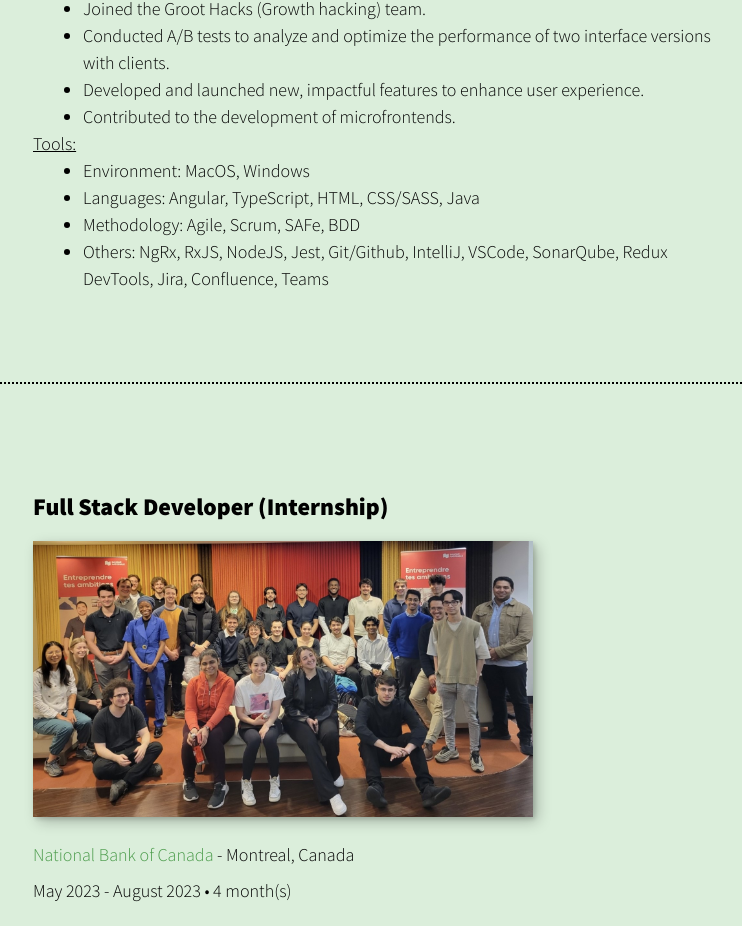
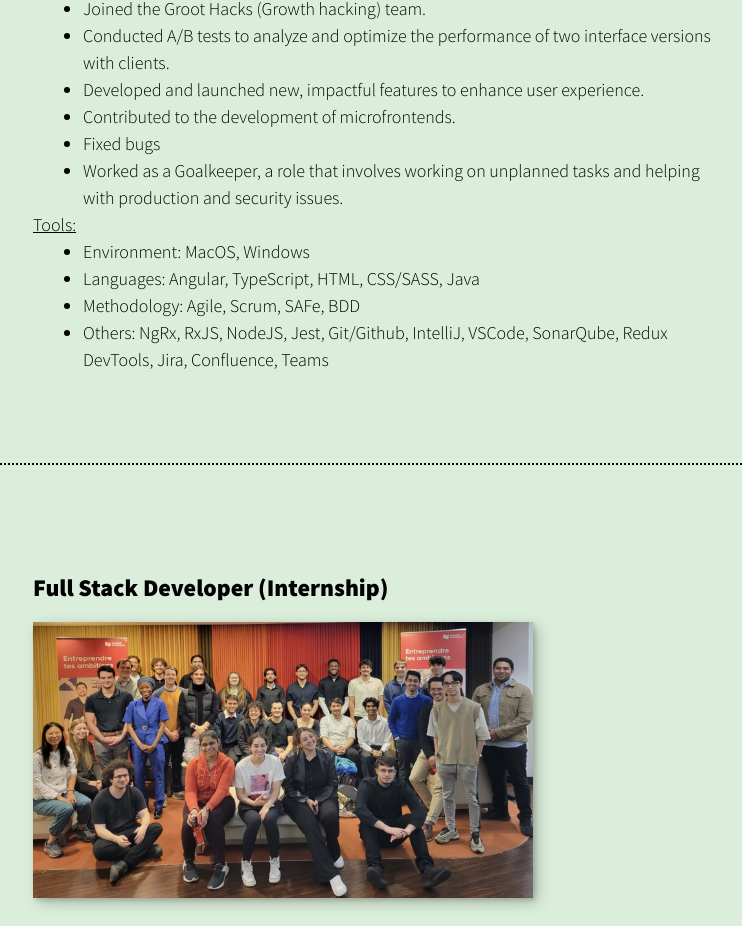
Before and after one commit to ThiiLuu79/tm_portfolio, a React (Create React App) app: page /Work in a window 1280 px wide. Shown: the part 1299-2225 px from the top of the page, without its empty margins (143-885 px from the left). Built offline with nearby package versions, Linux system fonts and the light colour scheme.

Commit message:
Updated workConstants

```diff
--- a/src/i18n/workConstants_en.js
+++ b/src/i18n/workConstants_en.js
@@ -7,7 +7,7 @@ export const INTACT_EXPERIENCE = {
     company: "Intact Financial Corporation",
     location: "Montreal, Canada",
     description: "Worked as a Software Developer in the Acquisition Department at Intact Financial Corporation.",
-    contributions: ["Joined the Groot Hacks (Growth hacking) team.", "Conducted A/B tests to analyze and optimize the performance of two interface versions with clients.", "Developed and launched new, impactful features to enhance user experience.", "Contributed to the development of microfrontends."],
+    contributions: ["Joined the Groot Hacks (Growth hacking) team.", "Conducted A/B tests to analyze and optimize the performance of two interface versions with clients.", "Developed and launched new, impactful features to enhance user experience.", "Contributed to the development of microfrontends.", "Fixed bugs", "Worked as a Goalkeeper, a role that involves working on unplanned tasks and helping with production and security issues."],
     tools: ["Environment: MacOS, Windows", "Languages: Angular, TypeScript, HTML, CSS/SASS, Java", "Methodology: Agile, Scrum, SAFe, BDD", "Others: NgRx, RxJS, NodeJS, Jest, Git/Github, IntelliJ, VSCode, SonarQube, Redux DevTools, Jira, Confluence, Teams"],
     imgAlt: "intact",
     companyLink: "https://www.intactfc.com/"
--- a/src/i18n/workConstants_fr.js
+++ b/src/i18n/workConstants_fr.js
@@ -7,7 +7,7 @@ export const INTACT_EXPERIENCE = {
     company: "Intact Corporation Financière",
     location: "Montréal, Canada",
     description: "Travaillé comme Développeur Logiciel dans le département d'Acquisition chez Intact Corporation Financière.",
-    contributions: ["Rejoint l'équipe Groot Hacks (Growth hacking).", "Conduit des tests A/B pour analyser et optimiser la performance de deux versions d'interface avec les clients.", "Développé et lancé de nouvelles fonctionnalités impactantes pour améliorer l'expérience utilisateur.", "Contribué au développement de microfrontends."],
+    contributions: ["Rejoint l'équipe Groot Hacks (Growth hacking).", "Conduit des tests A/B pour analyser et optimiser la performance de deux versions d'interface avec les clients.", "Développé et lancé de nouvelles fonctionnalités impactantes pour améliorer l'expérience utilisateur.", "Contribué au développement de microfrontends.", "Corrigé des bugs", `Travaillé en tant que "Goalkeeper", un rôle qui implique de travailler sur des tâches non planifiées et d'aider avec les problèmes de production et de sécurité.`],
     tools: ["Environnement : MacOS, Windows", "Langages : Angular, TypeScript, HTML, CSS/SASS, Java", "Méthodologie : Agile, Scrum, SAFe, BDD", "Autres : NgRx, RxJS, NodeJS, Jest, Git/Github, IntelliJ, VSCode, SonarQube, Redux DevTools, Jira, Confluence, Teams"],
     imgAlt: "intact",
     companyLink: "https://www.intactfc.com/"
```
